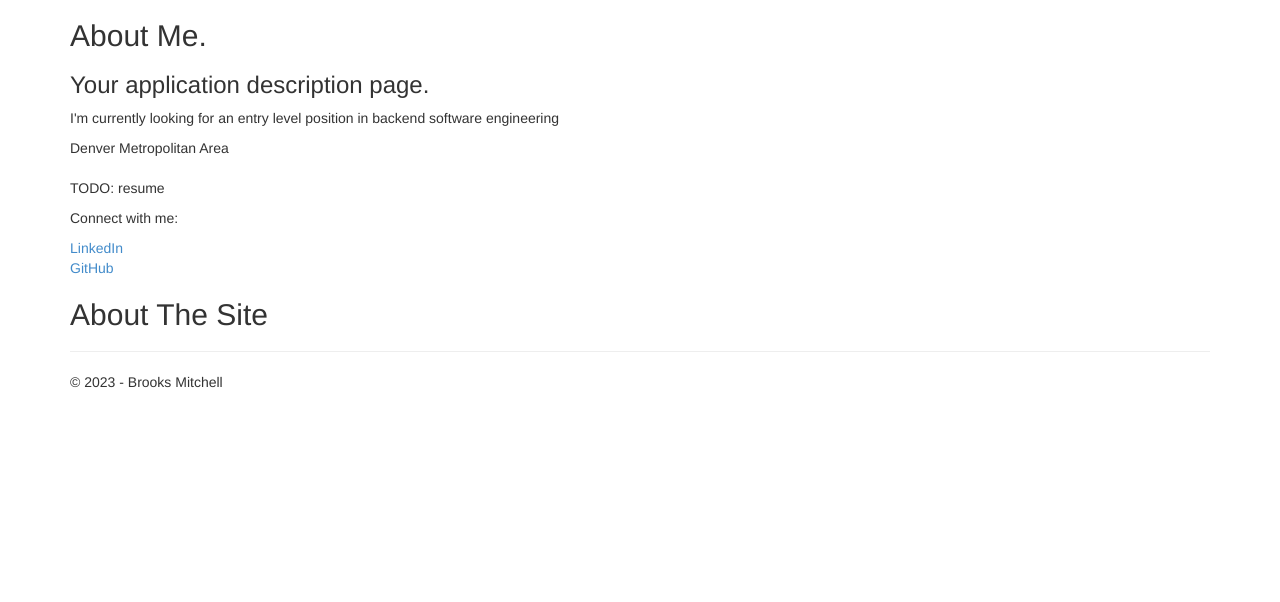
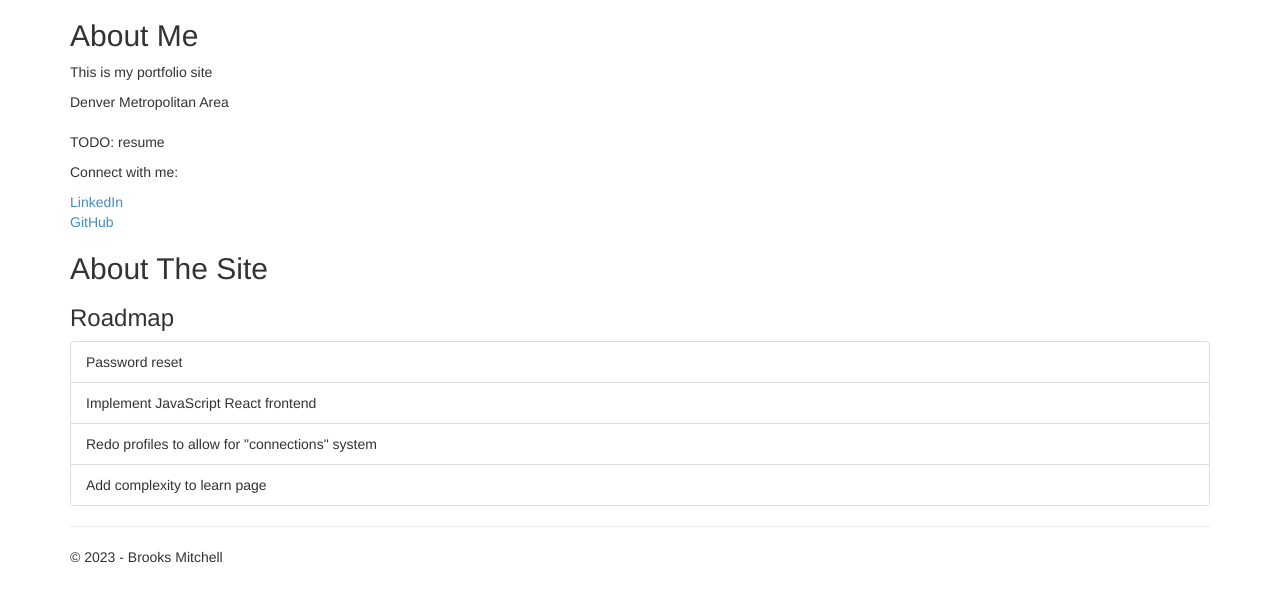
Before and after one commit to Brooks-Mitchell/brookssphere, a Django app: page /about/ in a window 1280 px wide. Shown: the part 51-653 px from the top of the page. Run offline with Django 3.2, Linux system fonts and the light colour scheme; some libraries are stand-ins or nearby versions.

Commit message:
consolidated "about" and "contact" pages

```diff
--- a/brookssphere/app/templates/app/about.html
+++ b/brookssphere/app/templates/app/about.html
@@ -2,11 +2,10 @@
 
 {% block content %}
 
-<h2>{{ title }}.</h2>
-<h3>{{ message }}</h3>
+<h2>{{ title }}</h2>
 
-
-<p>I'm currently looking for an entry level position in backend software engineering</p>
+<div>
+    <p>This is my portfolio site</p>
     <address>
         Denver Metropolitan Area
     </address>
@@ -18,7 +17,17 @@
         <a href="https://www.linkedin.com/in/brooks-mitchell/">LinkedIn</a><br />
         <a href="https://github.com/Brooks-Mitchell">GitHub</a>
     </address>
-
+</div>
+<div>
     <h2>About The Site</h2>
 
+    <h3>Roadmap</h3>
+    <ul class="list-group">
+        <li class="list-group-item list-group-item-warning">Password reset</li>
+        <li class="list-group-item">Implement JavaScript React frontend</li>
+        <li class="list-group-item">Redo profiles to allow for "connections" system</li>
+        <li class="list-group-item">Add complexity to learn page</li>
+    </ul>
+</div>
+
 {% endblock %}
--- a/brookssphere/app/views.py
+++ b/brookssphere/app/views.py
@@ -26,19 +26,6 @@ def home(request):
         }
     )
 
-def contact(request):
-    """Renders the contact page."""
-    assert isinstance(request, HttpRequest)
-    return render(
-        request,
-        'app/contact.html',
-        {
-            'title':'Contact me',
-            'message':'',
-            'year':datetime.now().year,
-        }
-    )
-
 def about(request):
     """Renders the about page."""
     assert isinstance(request, HttpRequest)
@@ -47,7 +34,6 @@ def about(request):
         'app/about.html',
         {
             'title':'About Me',
-            'message':'Your application description page.',
             'year':datetime.now().year,
         }
     )
--- a/brookssphere/brookssphere/urls.py
+++ b/brookssphere/brookssphere/urls.py
@@ -11,7 +11,6 @@ from app import forms, views
 
 urlpatterns = [
     path('', views.home, name='home'),
-    path('contact/', views.contact, name='contact'),
     path('about/', views.about, name='about'),
     path('login/',
          LoginView.as_view
```
Lines whose indentation alone changed are shown as unchanged.
